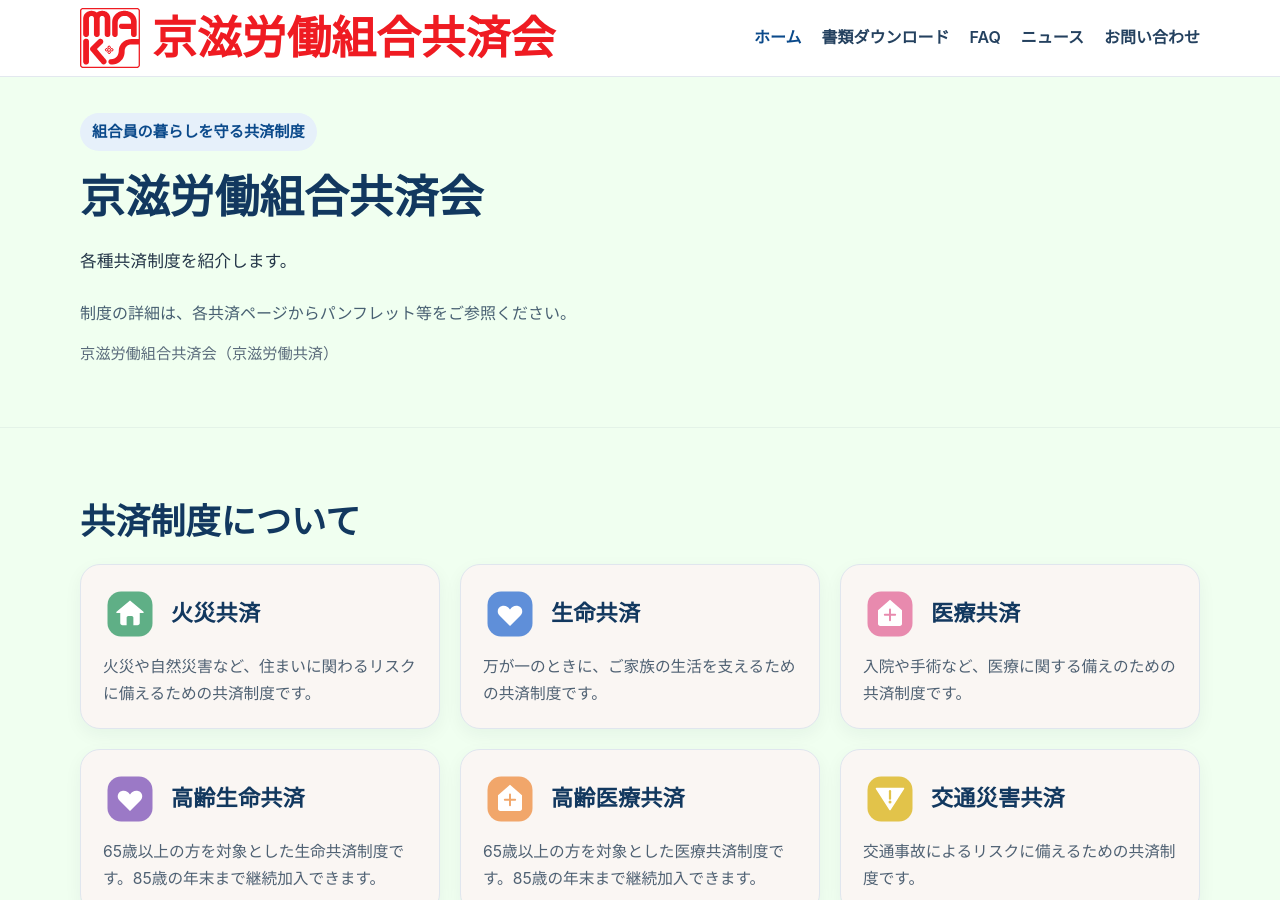
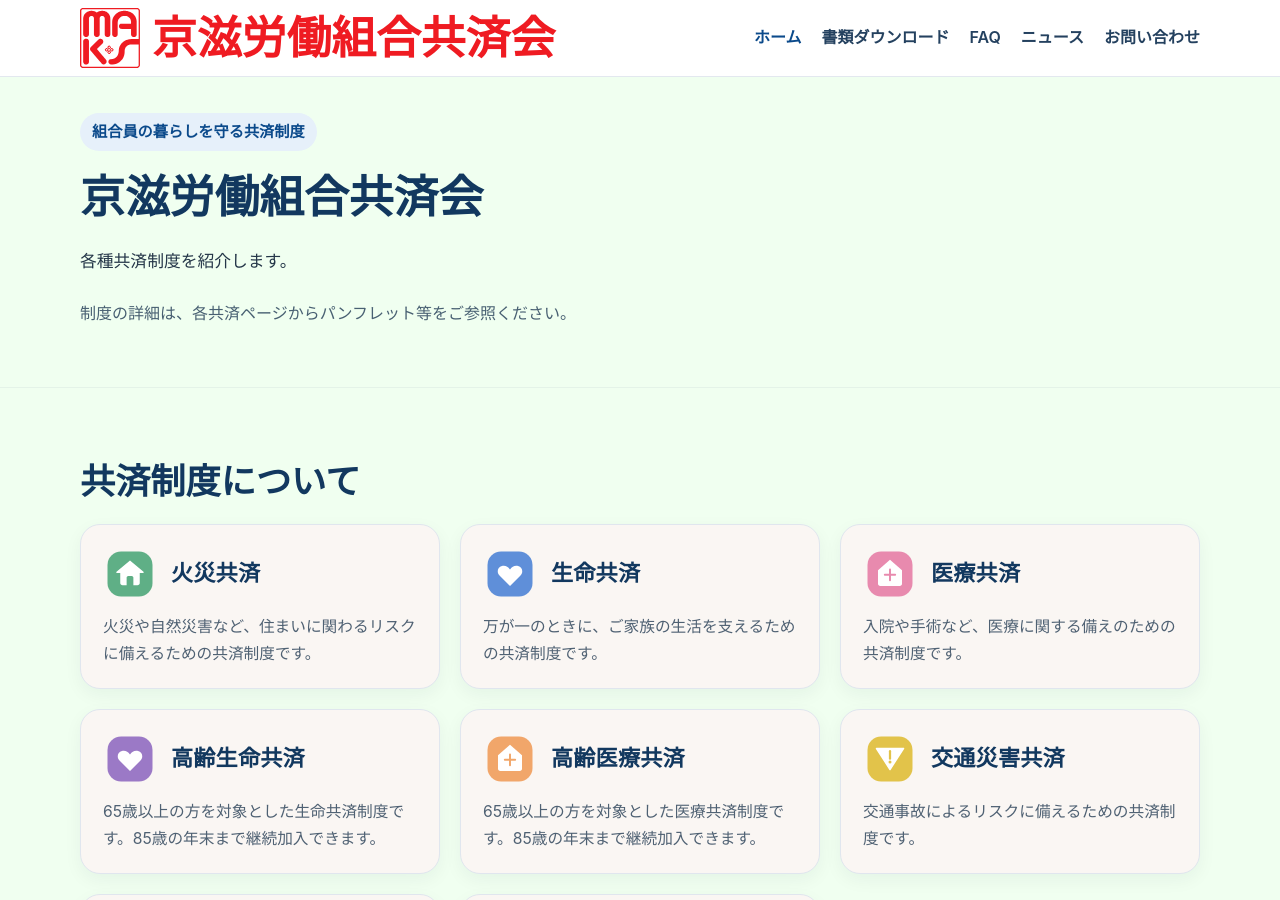
Before and after one commit to keijirodokyosai/keijirodokyosai.github.io, a Jekyll site: the page built from index.html, in a window 1280 px wide and 900 px high. Built offline with Jekyll 4.4.1, drawn with Linux system fonts in a browser that asks for light colours.

Commit message:
Update index.html

```diff
--- a/index.html
+++ b/index.html
@@ -99,7 +99,7 @@
         組合員の暮らしを守る共済制度
       </p>
 
-      <h1>京滋労働組合共済会</h1>
+      <h1 title="京滋労働組合共済会（京都府・滋賀県の労働組合員向け共済制度）">京滋労働組合共済会</h1>
 
       <p class="hero-note">
         各種共済制度を紹介します。
@@ -107,10 +107,6 @@
 
       <p class="hero-sub-links">
         制度の詳細は、各共済ページからパンフレット等をご参照ください。
-      </p>
-
-      <p class="site-alias">
-        京滋労働組合共済会（京滋労働共済）
       </p>
 
     </div>
```
